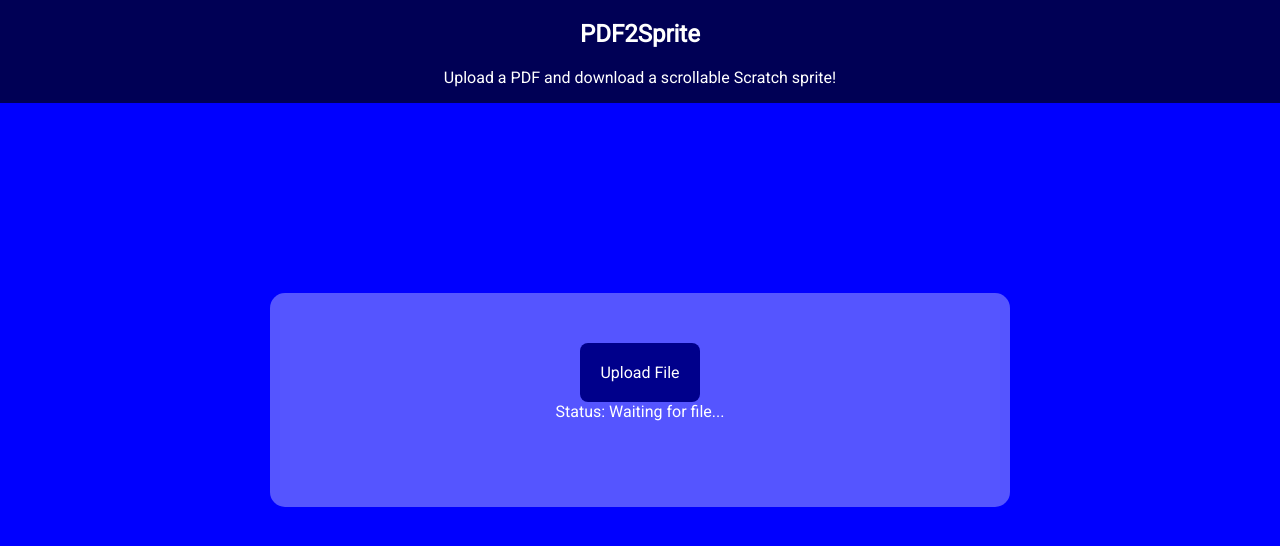
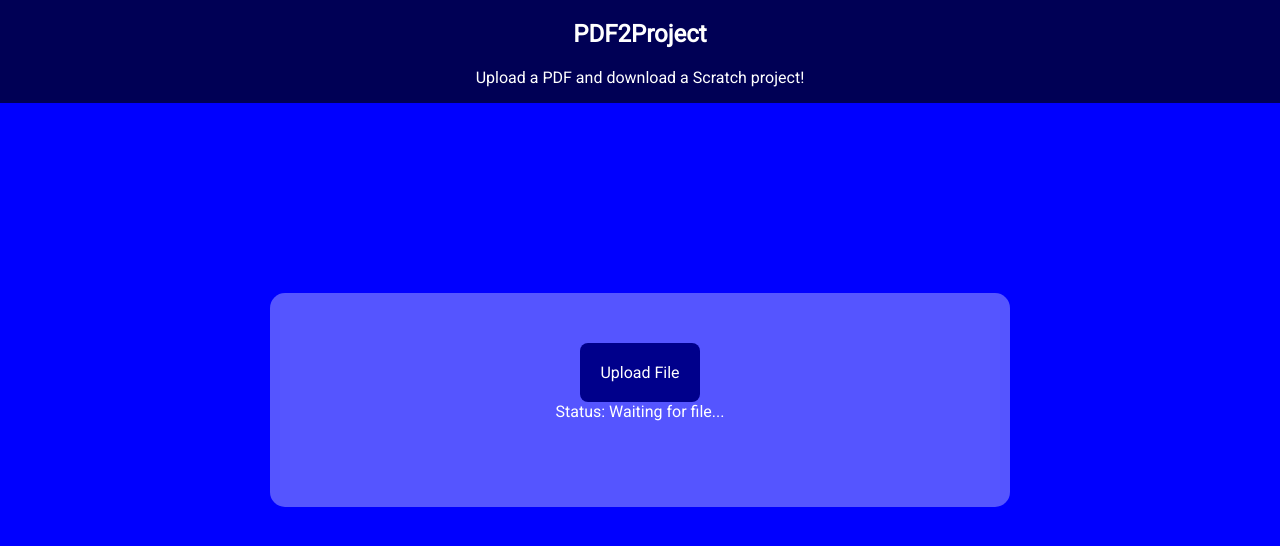
Before and after one commit to scratch-tools/PDF2Project, a plain HTML site: page index.html in a window 1280 px wide. Drawn offline with Linux system fonts and the light colour scheme.

Commit message:
Update index.html

```diff
--- a/index.html
+++ b/index.html
@@ -3,7 +3,7 @@
   <head>
     <meta charset="utf-8">
     <meta name="viewport" content="width=device-width">
-    <title>PDF2Sprite</title>
+    <title>PDF2Project</title>
     <link href="style.css" rel="stylesheet" type="text/css" />
     <!--jszip library-->
     <script src="./dependencies/jszip.js"></script>
@@ -20,8 +20,8 @@
   </head>
   <body>
     <div class="header">
-      <h2>PDF2Sprite</h2>
-      <p>Upload a PDF and download a scrollable Scratch sprite!</p>
+      <h2>PDF2Project</h2>
+      <p>Upload a PDF and download a Scratch project!</p>
     </div>
     <div class="container">
       <div id="file-input">
```
